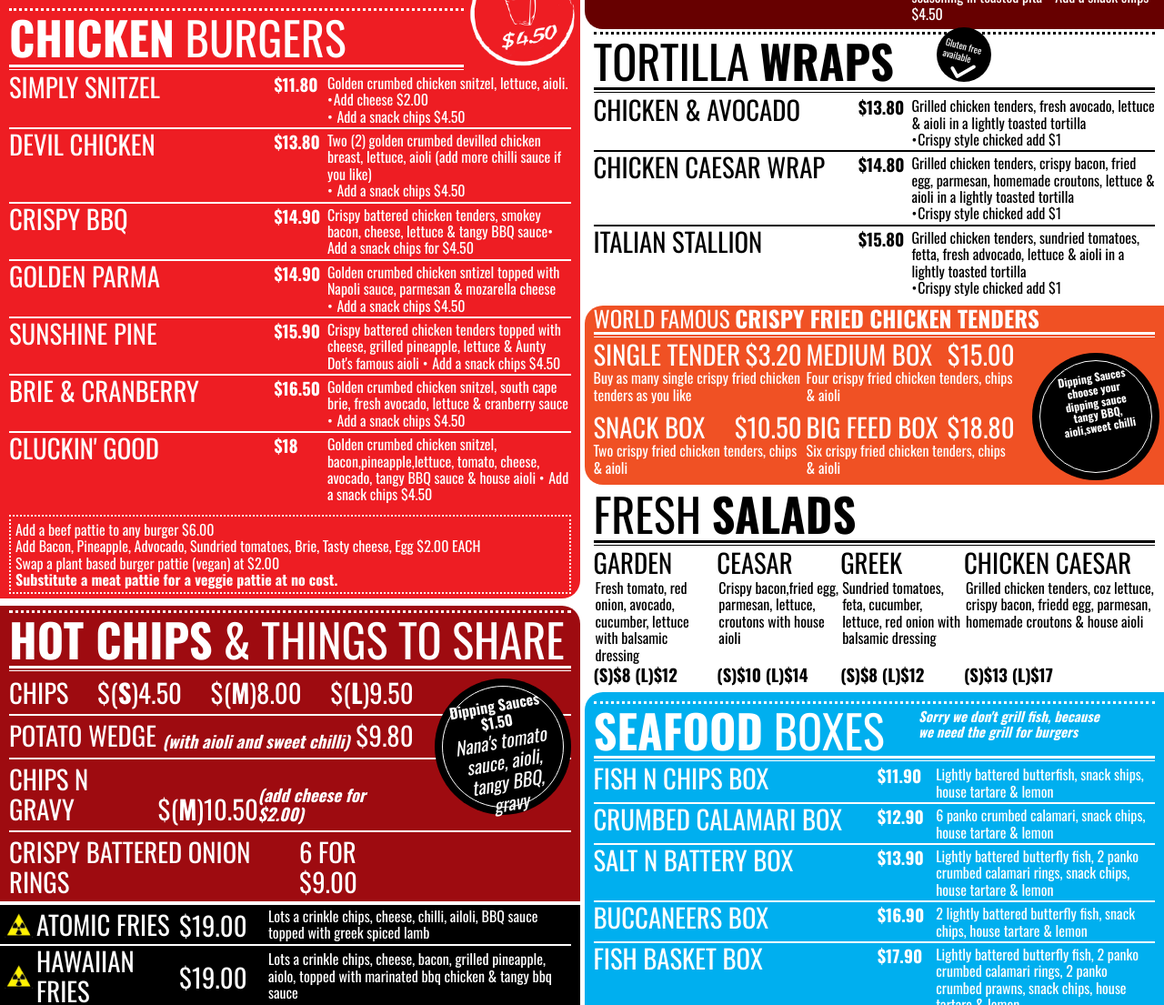
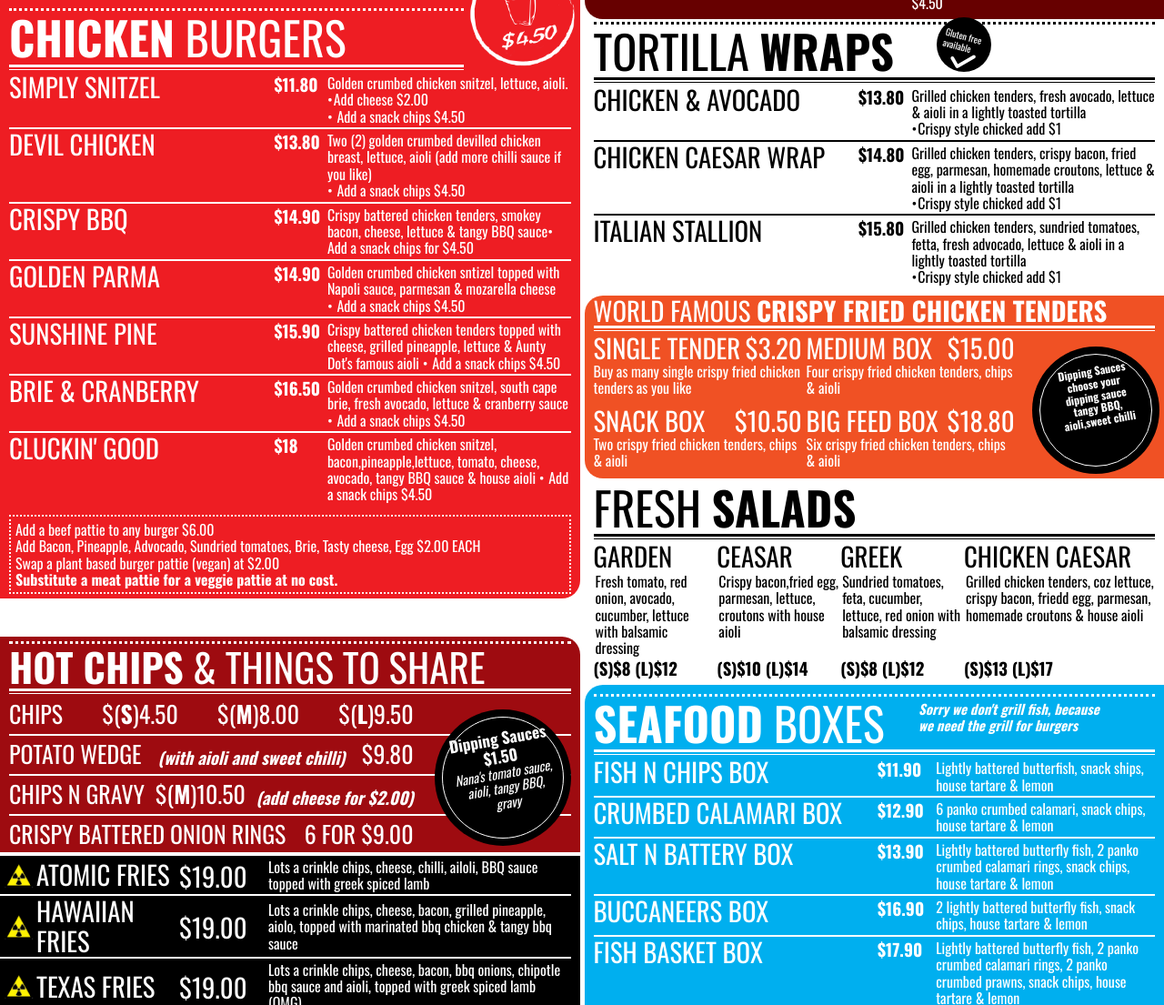
Before and after one commit to ewilkie/TheBurgerCompany, a plain HTML site: page index.html in a window 1280 px wide. Shown: the part 857-1962 px from the top of the page at 91% size. Drawn offline with nearby package versions, Linux system fonts and the light colour scheme.

Commit message:
titles for large screen fix

```diff
--- a/css/style.css
+++ b/css/style.css
@@ -46,7 +46,7 @@ h4 {
 
 /* description */
 h5 {
-    font-size: 0.7em;
+    font-size: 0.5em;
     padding: 0;
     margin: 0;
     font-weight: 300;
@@ -315,6 +315,12 @@ img {
 
 }
 
+
+
+.chips h3 {
+    font-size: 0.9em;
+}
+
 /* duplicate, but prevent responsive from having effect */
 .food-item-indiv-outer-chips {
     display: flex;
@@ -380,7 +386,7 @@ img {
 
 .chips .dipping-sauce-text {
     position: absolute;
-    top: 20px;
+    top: 22px;
     left: 20px;
     right: 20px;
     transform: rotate(-10deg);
@@ -388,13 +394,12 @@ img {
     color: white;
 }
 
+/* make text fit in cirlce */
 .chips .dipping-sauce-text h4 {
-    font-size: 20px;
+    font-size: 0.6em;
 }
 
-.chips .dipping-sauce-text h4 {
-    font-size: 16px;
-}
+
 
 /**********/
 /* Atomic */
@@ -526,9 +531,7 @@ img {
     padding-top: 20px;
 }
 
-.souvlaki h1 {
-    font-size: 40px;
-}
+
 
 /* header items */
 .food-item-header-souva {
@@ -609,9 +612,10 @@ img {
     align-self: start;
 }
 
+/*
 .tortilla h1 {
     font-size: 40px;
-}
+}*/
 
 .tortilla .dblBorder  {
     border-bottom-color: black;
@@ -669,14 +673,6 @@ img {
     border-bottom-left-radius: 20px;
     position: relative;
 
-}
-
-.tenders h1 {
-    font-size: 29px;
-}
-
-.tenders h2 {
-    font-size: 25px;
 }
 
 .tenders-col {
@@ -1059,8 +1055,9 @@ footer {
 /* repsonsiveness */
 /******************/
 
-/* For large laptops and desktops
+/* For large laptops and desktops */
 @media screen and (min-width: 1200px) {
+    /*
     main {
         width: 1200px;
 
@@ -1069,9 +1066,26 @@ footer {
     footer {
         margin: 0 auto;
         width: 1200px;
+    } */
+
+    /* change font sizes to make things fit on page
+    html takes care of font size changes for smaller pages */
+
+    .souvlaki h2 {
+        font-size: 1.4em;
     }
+
+    .tenders h2 {
+        font-size: 1em;
+    }
+
+    .chips h2 {
+        font-size: 1.5em;
+    }
+
+
 }
-*/
+
 
 /* For small laptops, desktops and mobile */
 @media screen and (min-width: 620px) and (max-width: 1199px) {
```
